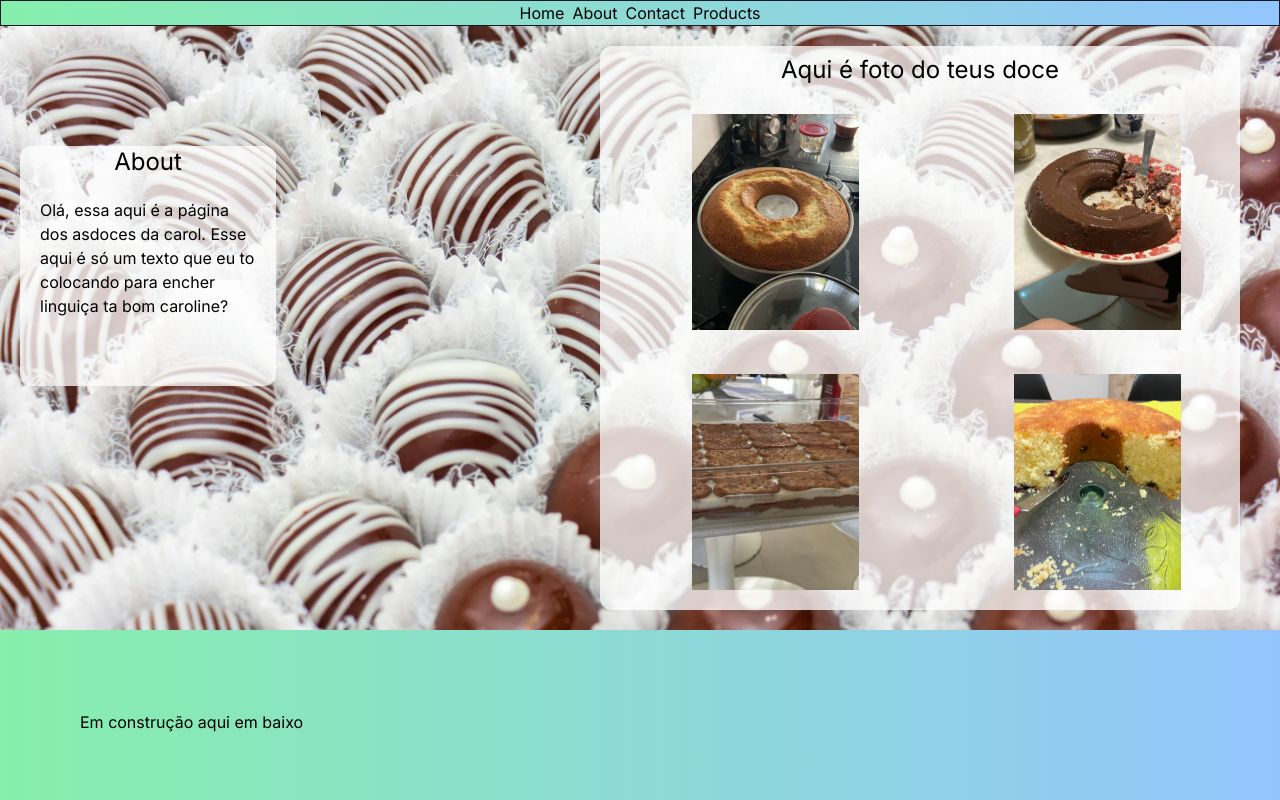
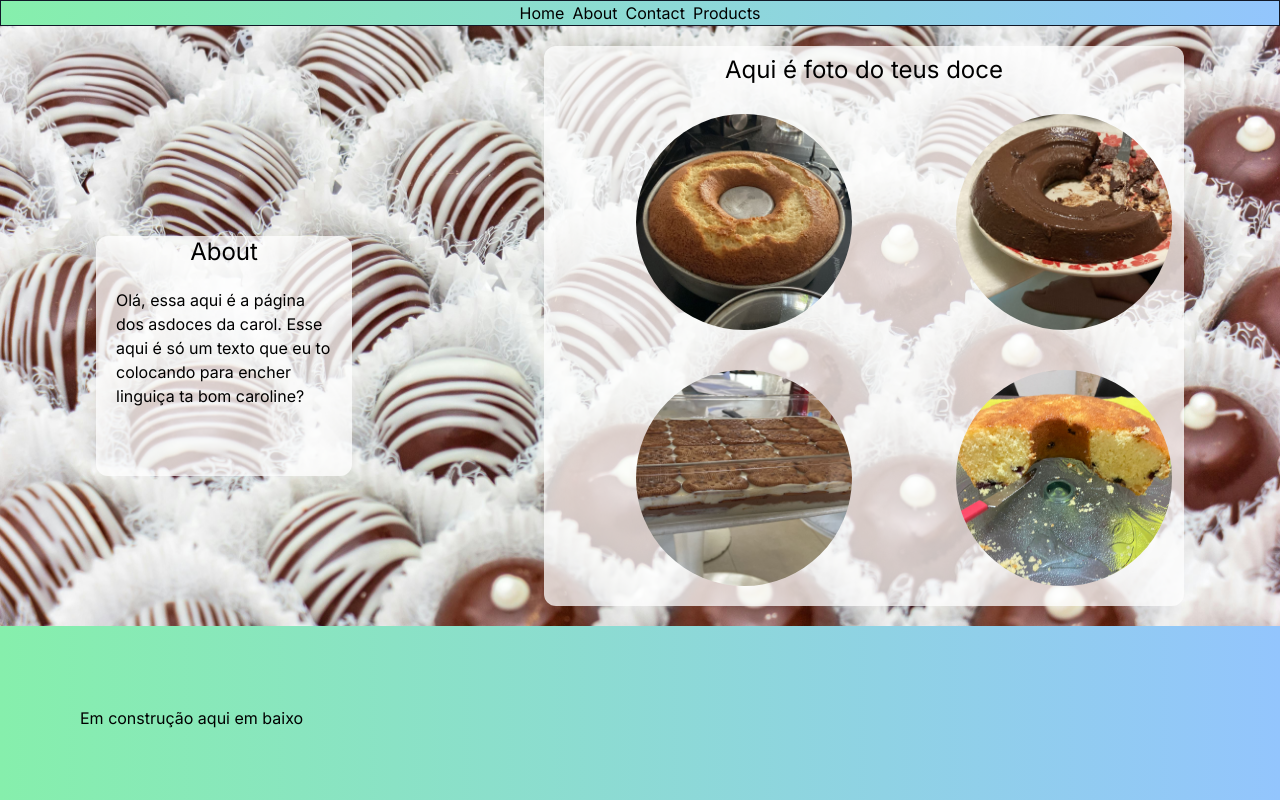
Before and after one commit to vicovaporub/doces-page, a Next.js app: page / in a window 1280 px wide. Shown: the top 800 px of the page. Built offline with nearby package versions, Linux system fonts and the light colour scheme.

Commit message:
fix: fixed styles

```diff
--- a/src/components/main-components/About.tsx
+++ b/src/components/main-components/About.tsx
@@ -6,9 +6,10 @@ export const About = () => {
   return (
     <>
       <div className="bg-[url('/images/candyshop.jpg')] bg-cover bg-center flex justify-between">
+        <div className="sm:flex grid w-full sm:w-[100%] justify-center items-center">
           <div
-          className="bg-white rounded-xl bg-opacity-75
-         sm:flex-1 mt-5 mb-5 ml-5 sm:max-w-[20%] max-w-[40%] sm:h-60 sm:mt-[120px]"
+            className="bg-white justify-center items-center rounded-xl bg-opacity-75
+           mt-5 mb-5 sm:max-w-[20%] w-[80%] sm:h-60 sm:mt-20 mx-auto"
           >
             <h1 className="text-2xl text-center">About</h1>
             <p className="m-5">
@@ -18,18 +19,20 @@ export const About = () => {
           </div>
           <div
             className="bg-white items-center rounded-xl bg-opacity-75
-          sm:flex-1 mt-5 mb-5 mr-10 max-w-[50%]"
+           mt-5 mb-5 sm:max-w-[50%] w-[80%] mx-auto"
           >
-          <h1 className="text-center text-2xl m-2">Aqui é foto do teus doce</h1>
-          <div className=" grid grid-cols-2 gap-1 sm:justify-center sm:items-center">
+            <h1 className="text-center text-2xl m-2">
+              Aqui é foto do teus doce
+            </h1>
+            <div className="grid grid-cols-2 justify-items-center items-center">
               {dataImgs.map((img) => {
                 return (
                   <div key={img.name}>
                     <Image
                       src={img.src}
                       alt={img.alt}
-                    className="rounded-xl sm:p-3 sm:ml-[5rem] h-20 w-20
-                  sm:h-60 sm:w-[60%] object-cover sm:object-cover
+                      className="rounded-full sm:p-3 sm:ml-[5rem] w-20 h-20
+        sm:h-60 sm:w-60 object-cover sm:object-cover
         sm:object-center m-2"
                     />
                   </div>
@@ -38,6 +41,7 @@ export const About = () => {
             </div>
           </div>
         </div>
+      </div>
     </>
   );
 };
```
Lines whose indentation alone changed are shown as unchanged.
